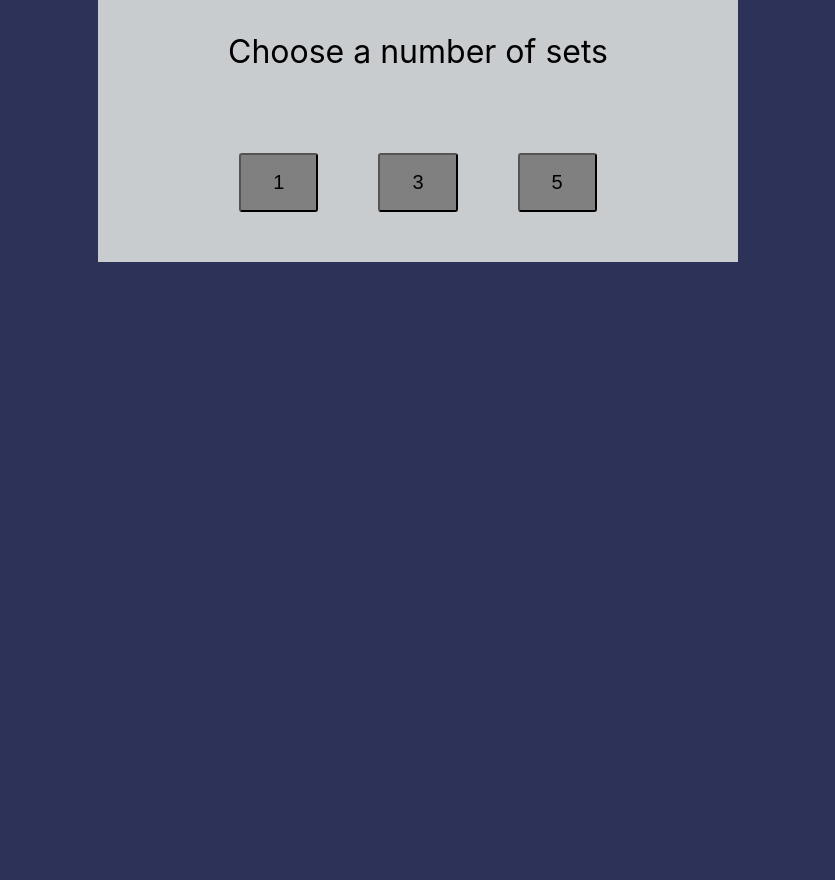
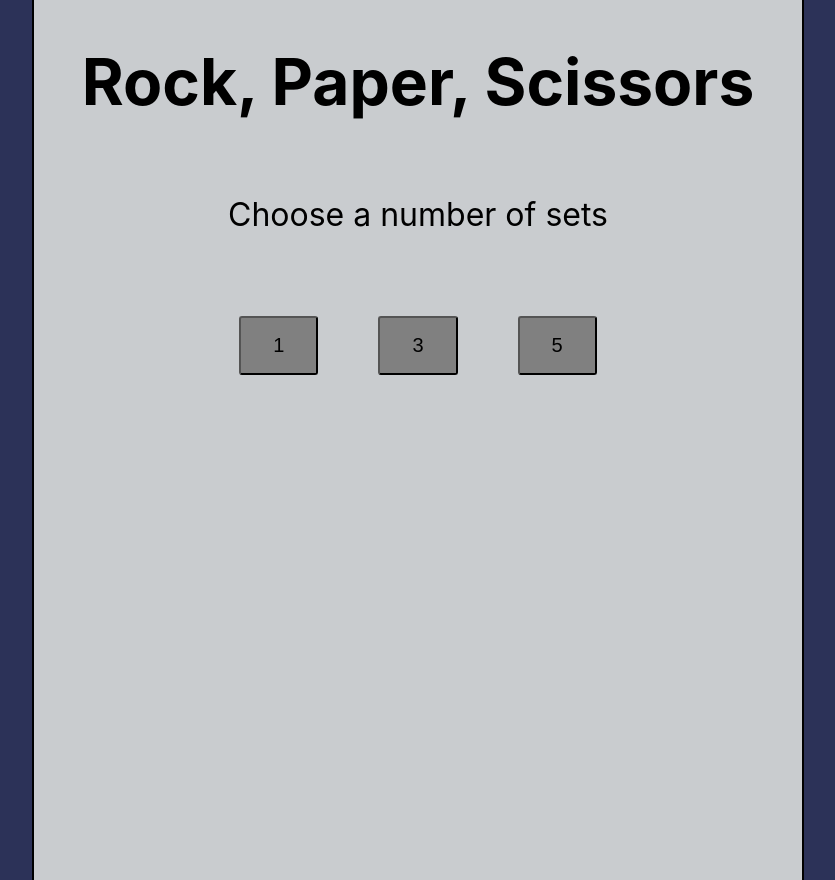
Before and after one commit to petersundberg/RockPaperScissors, a React (Create React App) app: page / in a window 1280 px wide. Shown: the whole page, without its empty margins (222-1057 px from the left). Before the commit the page ends 800 px from the top, so only its background shows below. Built offline with nearby package versions, Linux system fonts and the light colour scheme.

Commit message:
Removed unused variables etc and final tweaks

```diff
--- a/src/App.css
+++ b/src/App.css
@@ -1,5 +1,6 @@
 body {
   background-color: #2C3258;
+  overflow: hidden;
   }
 
 .App {
@@ -7,15 +8,12 @@ body {
   font-size: xx-large;
   background-color: rgb(201, 204, 207);
   margin: auto;
-    width: 50%;
-    height: 100%;
+  width: 60%;
+  height: 110vh;
   display: flex;
   flex-flow: column;
-  }
-
-  form {
-    display: block;
-    margin: 50px auto;
+  border-left: 2px solid black;
+  border-right: 2px solid black;
 }
 
 input[type=button] {
@@ -45,7 +43,3 @@ body {
   text-align: center;
   width: 150px;
 }
-
-h1 {
-  margin-top: 200px;
-}
--- a/src/App.js
+++ b/src/App.js
@@ -3,8 +3,8 @@ import { Choice } from './Choice';
 import './App.css';
 
 let playedSets, myPreviousHandText, cpuPreviousHandText;
-let finalScore, wonSet;
-let buttonPress, myScore, cpuScore;
+let finalScore, cpuWonSet;
+let buttonNotPressed, myScore, cpuScore;
 let sets, gameOver, notDraw;
 
 export default class App extends React.Component {
@@ -17,10 +17,9 @@ export default class App extends React.Component {
     playedSets = 0;
     myPreviousHandText = ""
     cpuPreviousHandText = ""
-    buttonPress = false;
+    buttonNotPressed = true;
     myScore = 0;
     cpuScore = 0;
-    sets = 0;
     gameOver = false;
     notDraw = false;
   }
@@ -37,9 +36,8 @@ export default class App extends React.Component {
    */
   handleSubmit(event) {
     sets = event.target.value;
-    event.preventDefault();
-      if(!buttonPress) {
-        buttonPress = true;
+      if(buttonNotPressed) {
+        buttonNotPressed = false;
       }
       this.handleChange(event)
   }
@@ -48,7 +46,6 @@ export default class App extends React.Component {
    * Hanterar knapptryckningen när man väljer hand.
    */
   handleGame(event) {
-    event.preventDefault();
     if(playedSets<sets) {
       this.checkSetWinner(event.target.value, Choice[this.generateCpuHand()])
       playedSets++;
@@ -70,7 +67,7 @@ export default class App extends React.Component {
   generateCpuHand() {
     let cpuChoice = new Array(2);
     if(notDraw) {
-      if(wonSet) {
+      if(cpuWonSet) {
         cpuChoice[0] = Choice[cpuPreviousHandText];
         cpuChoice[1] = Math.floor(Math.random() * Math.floor(3))
         return cpuChoice[Math.floor(Math.random() * Math.floor(2))]
@@ -87,7 +84,7 @@ export default class App extends React.Component {
 
   /**
    * Kollar vem som vann det senaste settet och lägger till poäng till vinnaren.
-   * Blir settet oavgjort spelas rundan om.
+   * Blir settet oavgjort spelas rundan om. Default hanterar Scissors.
    * @param {Spelarens senaste hand} myHand
    * @param {Datorns senaste hand} cpuHand
    */
@@ -102,36 +99,36 @@ export default class App extends React.Component {
         } else if(cpuHand==="Paper") {
           cpuScore++;
           notDraw = true;
-          wonSet = true;
+          cpuWonSet = true;
         } else {
           myScore++;
           notDraw = true;
-          wonSet = false;
+          cpuWonSet = false;
         }
         break;
       case "Paper":
         if(cpuHand==="Rock") {
           myScore++;
           notDraw = true;
-          wonSet = false;
+          cpuWonSet = false;
         } else if(cpuHand==="Paper") {
           playedSets--;
           notDraw = false;
         } else {
           cpuScore++;
           notDraw = true;
-          wonSet = true;
+          cpuWonSet = true;
         }
         break;
       default:
         if(cpuHand==="Rock") {
           cpuScore++;
           notDraw = true;
-          wonSet = true;
+          cpuWonSet = true;
         } else if(cpuHand==="Paper") {
           myScore++;
           notDraw = true;
-          wonSet = false;
+          cpuWonSet = false;
         } else {
           playedSets--;
           notDraw = false;
@@ -142,7 +139,7 @@ export default class App extends React.Component {
 
   /**
    * Kontrollerar vem som vunnit spelet och skickar poängen och vinstmeddelandet
-   * till en komponent.
+   * till en komponent. Default hanterar 5 set.
    */
   checkGameWinner() {
     switch(sets) {
@@ -164,7 +161,7 @@ export default class App extends React.Component {
           finalScore = <FinalScore winLose="Cpu wins" myScore={myScore} cpuScore={cpuScore}/>
         }
         break;
-      case "5":
+      default:
         if(myScore+sets%2+1===+sets) {
           gameOver = true;
           finalScore = <FinalScore winLose="You win" myScore={myScore} cpuScore={cpuScore}/>
@@ -172,8 +169,6 @@ export default class App extends React.Component {
           gameOver = true;
           finalScore = <FinalScore winLose="Cpu wins" myScore={myScore} cpuScore={cpuScore}/>
         }
-        break;
-      default:
         break;
     }
   }
@@ -183,32 +178,27 @@ export default class App extends React.Component {
    * spelet är slut eller inte.
    */
   render() {
-    let header;
-    let scoreBoard;
-    if(!buttonPress) {
-      header = <SetText header="Choose a number of sets"/>
-    } else {
-      header = <SetText header="Choose hand" rounds={sets + " set"}/>
-      scoreBoard = <UpdateScoreboard myScore={myScore} cpuScore={cpuScore} />
-    }
-    if(!buttonPress && !gameOver) {
+    if(buttonNotPressed) {
       return (
         <div className="App">
-        {header}
+        <h1>Rock, Paper, Scissors</h1>
+        <SetText header="Choose a number of sets"/>
         <SetForm click={this.handleSubmit} value1={1} value2={3} value3={5}/>
       </div>
       );
     } else if(!gameOver) {
       return(
         <div className="App">
-        {header}
+        <h1>Rock, Paper, Scissors</h1>
+        <SetText header="Choose hand" rounds={sets + " set"}/>
         <SetForm click={this.handleGame} value1={Choice[0]} value2={Choice[1]} value3={Choice[2]}/>
-        {scoreBoard}
+        <UpdateScoreboard myScore={myScore} cpuScore={cpuScore} />
       </div>
       );
     } else {
-        return (
+        return(
           <div className="App">
+          <h1>Rock, Paper, Scissors</h1>
             {finalScore}
             <form>
               <input type="submit" value="Restart"/>
@@ -223,31 +213,39 @@ export default class App extends React.Component {
  * Ändrar instruktionerna på sidan.
  */
 function SetText(props) {
-  return <div><p>{props.rounds}</p>
-        <p>{props.header}</p></div>
+  return(
+    <div>
+      <p>{props.rounds}</p>
+      <p>{props.header}</p>
+    </div>
+  )
 }
 
 /**
  * Uppdaterar poängräkningen och båda spelarnas senaste hand.
  */
 function UpdateScoreboard(props) {
-  return <div>
+  return(
+    <div>
       <p>{"Your score: " + props.myScore}</p>
       <p>{"Cpu score: " + props.cpuScore}</p>
       <p>{"Your hand: " + myPreviousHandText}</p>
       <p>{"Cpu hand: " + cpuPreviousHandText}</p>
     </div>
+  )
 }
 
 /**
  * Skriver ut vinstmeddelande och båda spelarnas poäng.
  */
 function FinalScore(props) {
-  return <div>
-    <h1>{props.winLose} <br/>
-    {"Your score: " + props.myScore} <br/>
-    {"Cpu score: " + props.cpuScore} </h1>
+  return(
+    <div>
+      <h1>{props.winLose}</h1>
+      <h3>{"Your score: " + props.myScore}</h3>
+      <h3>{"Cpu score: " + props.cpuScore}</h3>
     </div>
+  )
 }
 
 function SetForm(props) {
```
Lines whose indentation alone changed are shown as unchanged.
